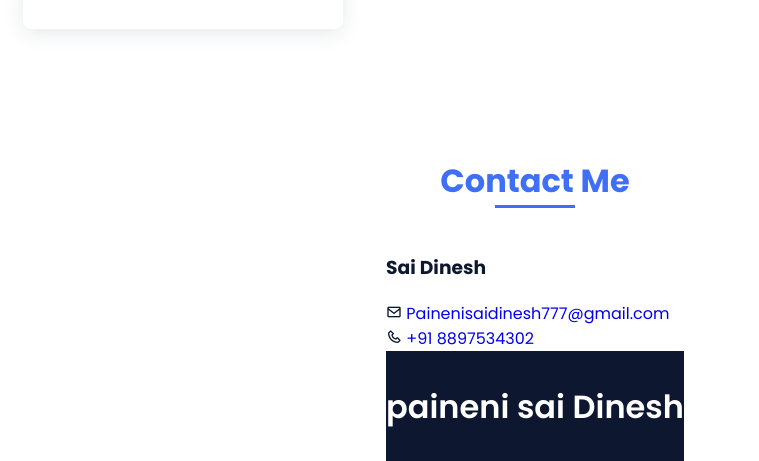
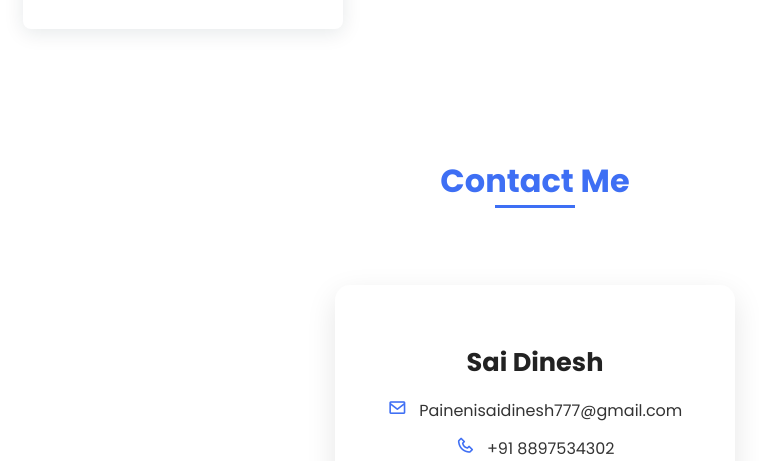
Before and after one commit to Enablefist/Dinesh-Protofolio, a plain HTML site: page index.html in a window 1280 px wide. Shown: the part 3567-4028 px from the top of the page, without its empty margins (105-864 px from the left). Drawn offline with nearby package versions, Linux system fonts and the light colour scheme.

Commit message:
Add styles for contact section and card

```diff
--- a/assets/css/styles.css
+++ b/assets/css/styles.css
@@ -748,3 +748,45 @@ img {
 .work__btn--outline {
   color: #f8f4f4;
 }
+.contact__container {
+  display: flex;
+  justify-content: center;
+  padding: 2rem 1rem;
+}
+
+.contact__card {
+  background: #ffffff;
+  padding: 2rem 3rem;
+  border-radius: 15px;
+  box-shadow: 0 10px 30px rgba(0,0,0,0.1);
+  max-width: 400px;
+  width: 100%;
+  text-align: center;
+}
+
+.contact__name {
+  font-size: 1.6rem;
+  margin-bottom: 1rem;
+  color: #222;
+}
+
+.contact__info {
+  margin: 0.8rem 0;
+  font-size: 1rem;
+}
+
+.contact__info i {
+  margin-right: 8px;
+  color: #4070f4;
+  font-size: 1.2rem;
+}
+
+.contact__info a {
+  text-decoration: none;
+  color: #333;
+  transition: color 0.3s;
+}
+
+.contact__info a:hover {
+  color: #4070f4;
+}
```
